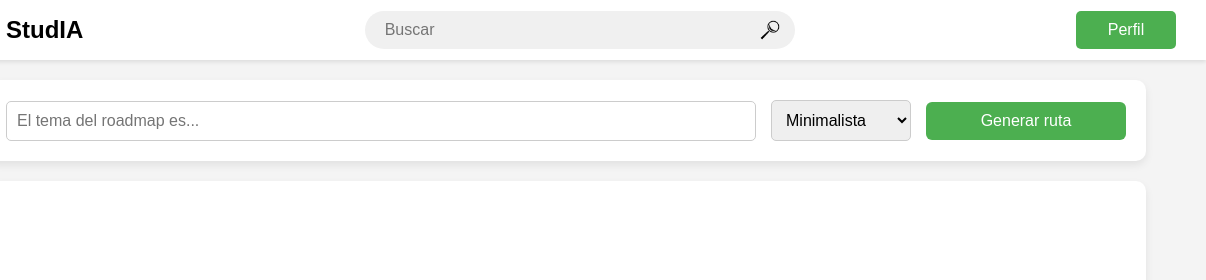
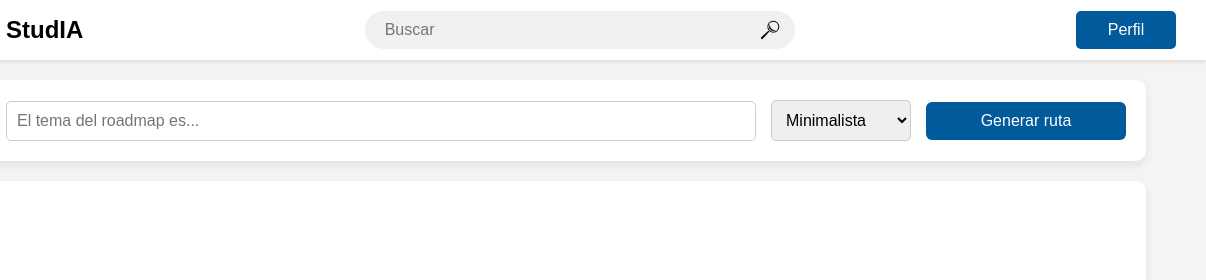
Before and after one commit to DiesmEsp/StudIA, a plain HTML site: page app/front/roadmap.html in a window 1280 px wide. Shown: the top 280 px of the page, 74-1280 px from the left. Drawn offline with Linux system fonts and the light colour scheme.

Commit message:
RNF01: Mejora de contraste en botones

```diff
--- a/app/front/css/roadmap.css
+++ b/app/front/css/roadmap.css
@@ -64,7 +64,7 @@ h1 {
 }
 
 .access-button {
-    background-color: #4CAF50;
+    background-color: #005a9c;
     color: white;
     border: none;
     padding: 10px 30px;
@@ -75,7 +75,7 @@ h1 {
 }
 
 .access-button:hover {
-    background-color: #45a049;
+    background-color: #005a9c;
 }
 
 /* ============ CONTENEDOR PRINCIPAL ============ */
@@ -136,7 +136,7 @@ h1 {
 
 .roadmap-generate-button {
     padding: 10px 20px;
-    background-color: #4CAF50;
+    background-color: #005a9c;
     color: white;
     /* font-weight: bold; */
     font-size: 16px;
@@ -149,7 +149,7 @@ h1 {
 }
 
 .roadmap-generate-button:hover {
-    background-color: #43a047;
+    background-color: #005a9c;
 }
 
 #myDiagramDiv {
--- a/app/front/css/styles.css
+++ b/app/front/css/styles.css
@@ -61,7 +61,7 @@ h1 {
 }
 
 .access-button {
-    background-color: #4CAF50;
+    background-color: #005a9c;
     color: white;
     border: none;
     padding: 10px 30px;
@@ -141,7 +141,8 @@ h1 {
     margin-bottom: 5px;
 }
 
-#roadmap-page .form-group input, #roadmap-page textarea {
+#roadmap-page .form-group input,
+#roadmap-page textarea {
     width: 100%;
     padding: 10px;
     font-size: 14px;
@@ -166,20 +167,26 @@ h1 {
 
 #roadmap-page .radio-group {
     display: flex;
-    flex-wrap: wrap;  /* Permite que las casillas se ajusten si es necesario */
-    gap: 15px;  /* Espacio entre las casillas */
+    flex-wrap: wrap;
+    /* Permite que las casillas se ajusten si es necesario */
+    gap: 15px;
+    /* Espacio entre las casillas */
 }
 
 #roadmap-page .radio-group input {
-    margin-right: 5px;  /* Alineación ajustada de las casillas */
-    margin-bottom: 0;  /* Evita margen extra en la parte inferior */
+    margin-right: 5px;
+    /* Alineación ajustada de las casillas */
+    margin-bottom: 0;
+    /* Evita margen extra en la parte inferior */
 }
 
 #roadmap-page .radio-group label {
     display: inline-block;
     font-size: 14px;
-    margin-right: 15px;  /* Espacio adecuado entre casilla y texto */
-    margin-bottom: 0;  /* Evita margen extra en la parte inferior */
+    margin-right: 15px;
+    /* Espacio adecuado entre casilla y texto */
+    margin-bottom: 0;
+    /* Evita margen extra en la parte inferior */
 }
 
 #roadmap-page .form-group button {
```
